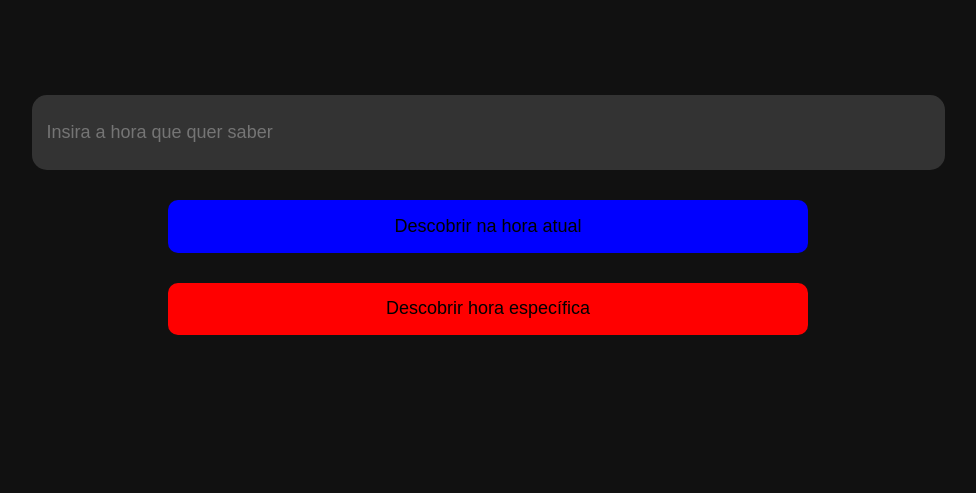
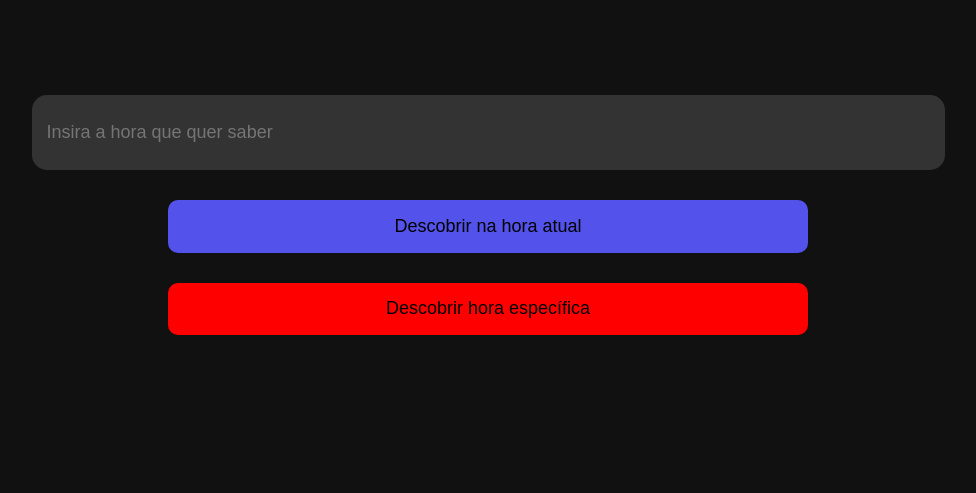
Before and after one commit to lipes40/Porcentagem-do-Celular, a FastAPI app: page / in a window 1280 px wide. Shown: the part 177-670 px from the top of the page, without its empty margins (152-1128 px from the left). Run offline with FastAPI, Linux system fonts and the light colour scheme.

Commit message:
add: loading message and change: color of Find out now button

```diff
--- a/templates/index.html
+++ b/templates/index.html
@@ -27,7 +27,7 @@
 
         button{
             border: none;
-            background-color: #0000FF;
+            background-color: #5353ec;
             border-radius: 10px;
             width: 50vw;
             font-size: large;
@@ -67,6 +67,8 @@
         const hora = document.getElementById("hora").value
         const saida = document.getElementById("saida")
 
+        carregando(saida)
+
         const res = await fetch("/descobrir", {
             method: "POST",
             headers: { "Content-Type": "application/json"},
@@ -93,5 +95,9 @@
 
         descobrir()
     }
+
+    function carregando(saida){
+        saida.innerText = "carregando..."
+    }
 </script>
 </html>
```
